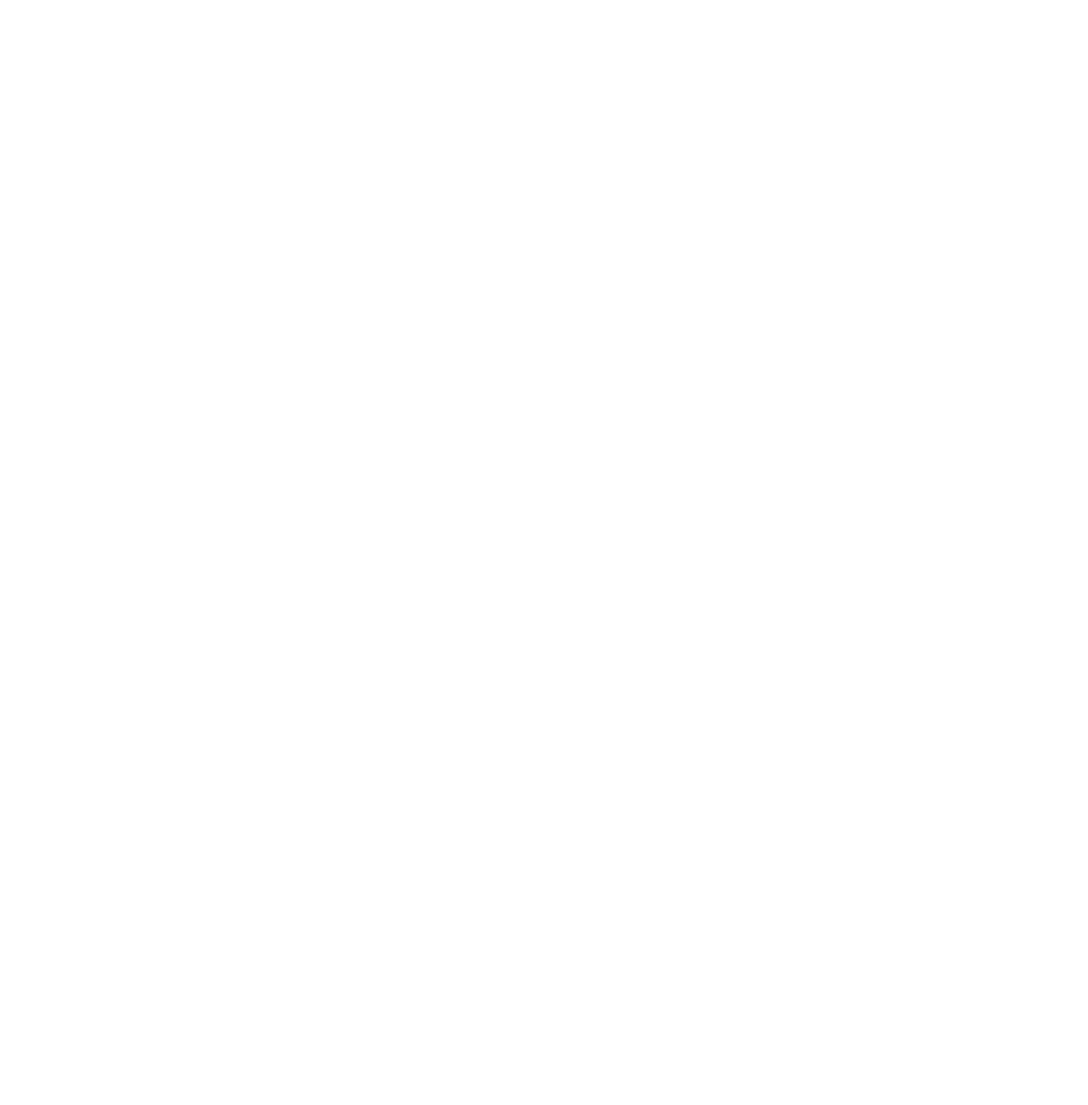
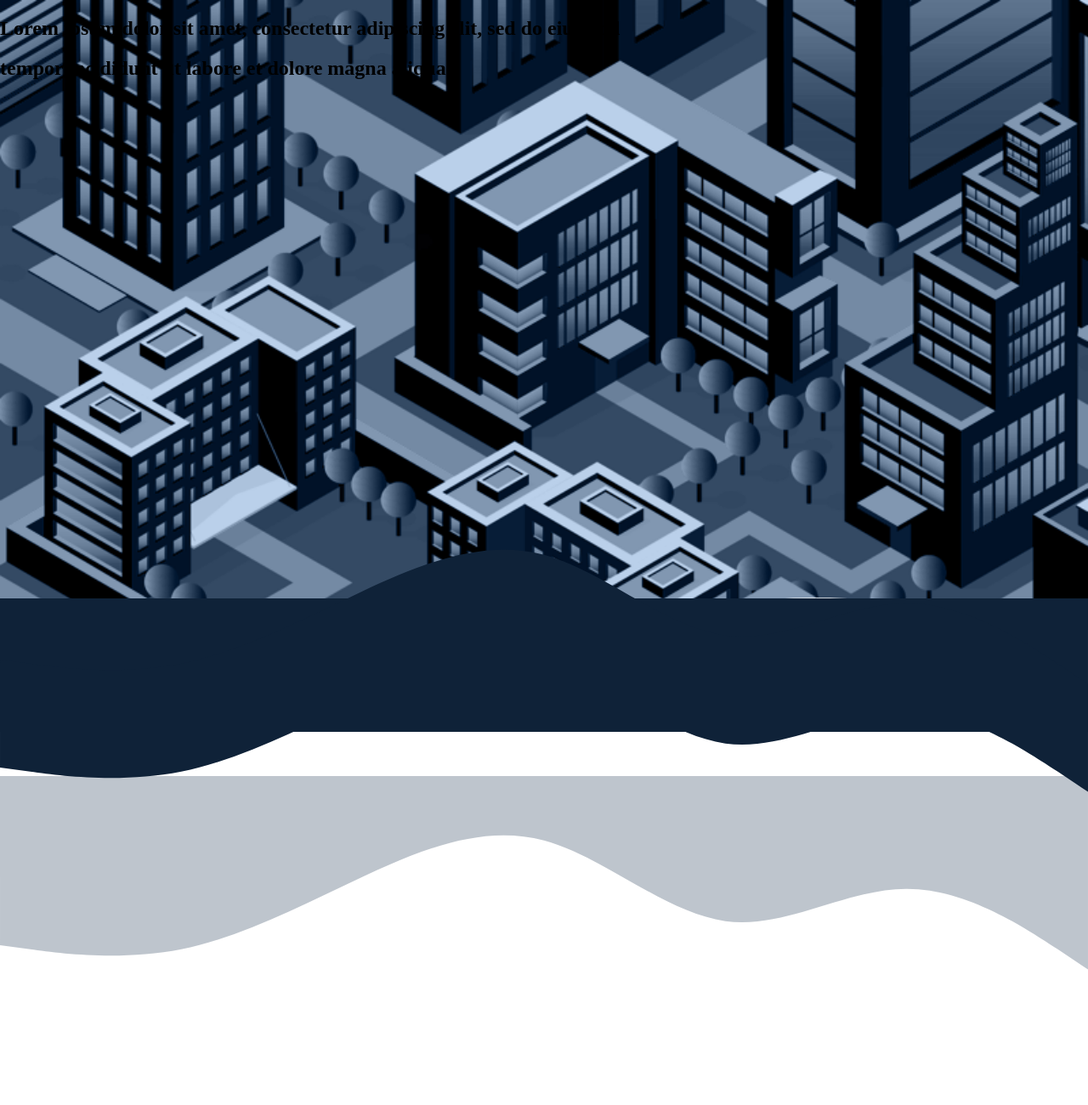
Before and after one commit to hagarsaleh/learning-project, a plain HTML site: page src/index.html in a window 1280 px wide. Shown: the top 1300 px of the page at 85% size. Before the commit the page ends 800 px from the top, so only its background shows below. Drawn offline with nearby package versions, Linux system fonts and the light colour scheme; files that its build step writes are made by us from their sources.

Commit message:
added grid and svgss

```diff
--- a/src/index.html
+++ b/src/index.html
@@ -1,11 +1,47 @@
 <!DOCTYPE html>
 <html lang="en" dir="ltr">
   <head>
-    <link rel="stylesheet" href="/dist/main.css">
+    <link rel="stylesheet" href="resources/dist/main.css">
     <meta charset="utf-8">
     <title></title>
   </head>
   <body>
+    <header>
+      <h2>Lorem ipsum dolor sit amet, consectetur adipiscing elit, sed do eiusmod
+      </h2>
+      <h2>tempor incididunt ut labore et dolore magna aliqua</h2>
+    </header>
+
+    <div class="wave">
+      <svg id="curve" xmlns="http://www.w3.org/2000/svg" viewBox="0 0 1440 320">
+      <path fill="#7e8b9b" fill-opacity="1" d="M0,64L60,101.3C120,139,240,213,360,218.7C480,224,600,160,720,117.3C840,75,960,53,1080,53.3C1200,53,1320,75,1380,85.3L1440,96L1440,320L1380,320C1320,320,1200,320,1080,320C960,320,840,320,720,320C600,320,480,320,360,320C240,320,120,320,60,320L0,320Z"></path>
+      </svg>
+      <svg class="tran" xmlns="http://www.w3.org/2000/svg" viewBox="0 0 1440 320">
+  <path fill="#0f2238" fill-opacity="1" d="M0,224L40,229.3C80,235,160,245,240,229.3C320,213,400,171,480,133.3C560,96,640,64,720,85.3C800,107,880,181,960,192C1040,203,1120,149,1200,149.3C1280,149,1360,203,1400,229.3L1440,256L1440,0L1400,0C1360,0,1280,0,1200,0C1120,0,1040,0,960,0C880,0,800,0,720,0C640,0,560,0,480,0C400,0,320,0,240,0C160,0,80,0,40,0L0,0Z"></path>
+</svg>
+<svg class="tran1" xmlns="http://www.w3.org/2000/svg" viewBox="0 0 1440 320">
+<path fill="#0f2238" fill-opacity="1" d="M0,224L40,229.3C80,235,160,245,240,229.3C320,213,400,171,480,133.3C560,96,640,64,720,85.3C800,107,880,181,960,192C1040,203,1120,149,1200,149.3C1280,149,1360,203,1400,229.3L1440,256L1440,320L1400,320C1360,320,1280,320,1200,320C1120,320,1040,320,960,320C880,320,800,320,720,320C640,320,560,320,480,320C400,320,320,320,240,320C160,320,80,320,40,320L0,320Z"></path>
+</svg>
+<svg class="tran2" xmlns="http://www.w3.org/2000/svg" viewBox="0 0 1440 320">
+<path fill="#7e8b9b" fill-opacity=".5" d="M0,224L40,229.3C80,235,160,245,240,229.3C320,213,400,171,480,133.3C560,96,640,64,720,85.3C800,107,880,181,960,192C1040,203,1120,149,1200,149.3C1280,149,1360,203,1400,229.3L1440,256L1440,0L1400,0C1360,0,1280,0,1200,0C1120,0,1040,0,960,0C880,0,800,0,720,0C640,0,560,0,480,0C400,0,320,0,240,0C160,0,80,0,40,0L0,0Z"></path>
+</svg>
+
+
+    </div>
+    <div class="sec2">
+      <svg id="curve2" xmlns="http://www.w3.org/2000/svg" viewBox="0 0 1440 320">
+  <path fill="#ffffff" fill-opacity="1" d="M0,224L40,229.3C80,235,160,245,240,229.3C320,213,400,171,480,133.3C560,96,640,64,720,85.3C800,107,880,181,960,192C1040,203,1120,149,1200,149.3C1280,149,1360,203,1400,229.3L1440,256L1440,0L1400,0C1360,0,1280,0,1200,0C1120,0,1040,0,960,0C880,0,800,0,720,0C640,0,560,0,480,0C400,0,320,0,240,0C160,0,80,0,40,0L0,0Z"></path>
+</svg>
+<svg class="tran2" xmlns="http://www.w3.org/2000/svg" viewBox="0 0 1440 320">
+<path fill="#ffffff" fill-opacity="1" d="M0,224L40,229.3C80,235,160,245,240,229.3C320,213,400,171,480,133.3C560,96,640,64,720,85.3C800,107,880,181,960,192C1040,203,1120,149,1200,149.3C1280,149,1360,203,1400,229.3L1440,256L1440,320L1400,320C1360,320,1280,320,1200,320C1120,320,1040,320,960,320C880,320,800,320,720,320C640,320,560,320,480,320C400,320,320,320,240,320C160,320,80,320,40,320L0,320Z"></path>
+</svg>
+
+
+</div>
+    <div class="sec3">
+
+    </div>
+
 
   </body>
 </html>
--- a/src/resources/main.scss
+++ b/src/resources/main.scss
@@ -0,0 +1,75 @@
+body{
+  height: 100%;
+  width: 100%;
+  grid-gap: 0;
+  margin: 0;
+  display: grid;
+  grid-template-rows: 30rem 20rem 80rem 60rem;
+
+  header{
+
+    grid-row: 1/3;
+    background-image: url(../img/header1.png);
+    background-color: white;
+    background-size: cover;
+    background-repeat: no-repeat;
+    mix-blend-mode: lighten;
+
+
+
+    }
+
+
+
+      #curve{
+        top:-9rem;
+        grid-row:2/3;
+        z-index: 1;
+        position: relative;
+        width: 100%;
+        path{
+          fill:white;
+
+        }
+      }
+        .tran{
+          top:-24rem;
+          grid-row:2/3;
+          z-index: 3;
+          position: relative;
+
+              }
+        .tran1{
+          grid-row:1;
+          z-index: 3;
+          position: relative;
+          top:-50rem;
+        }
+        .tran2{
+          top:-47rem;
+          z-index: 2;
+          position: relative;
+        }
+
+
+
+  .sec2{
+
+    #curve2{
+      top:-60rem;
+      grid-row:2/3;
+      z-index: 1;
+      position: relative;
+      width: 100%;
+
+    }
+    .tran2{
+      top:-24rem;
+    }
+  }
+  .sec3{
+    grid-row:4/5;
+    background-image: url(../img/pattern.svg);
+  }
+
+  }
```
Also changed, not shown: src/resources/dist/main.css (added), src/resources/img/cir.png (added), src/resources/img/header.png (added), src/resources/img/header1.png (added), src/resources/img/pattern.svg (added), src/resources/img/ph1.png (added), src/resources/img/wave.svg (added), 2 other files.
